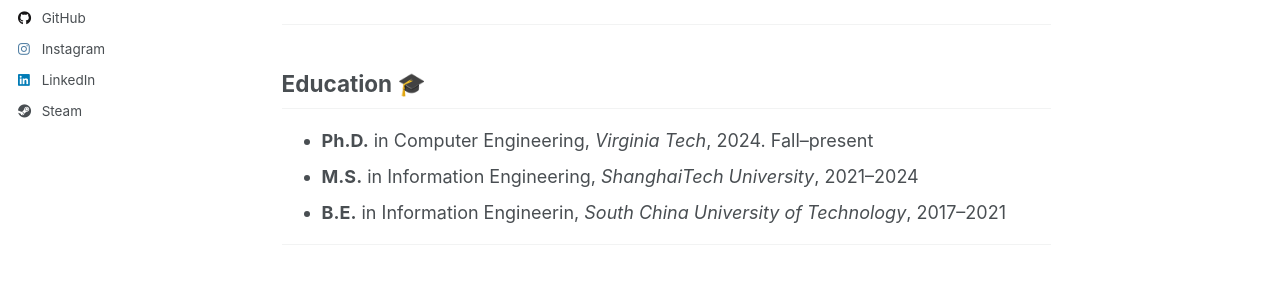
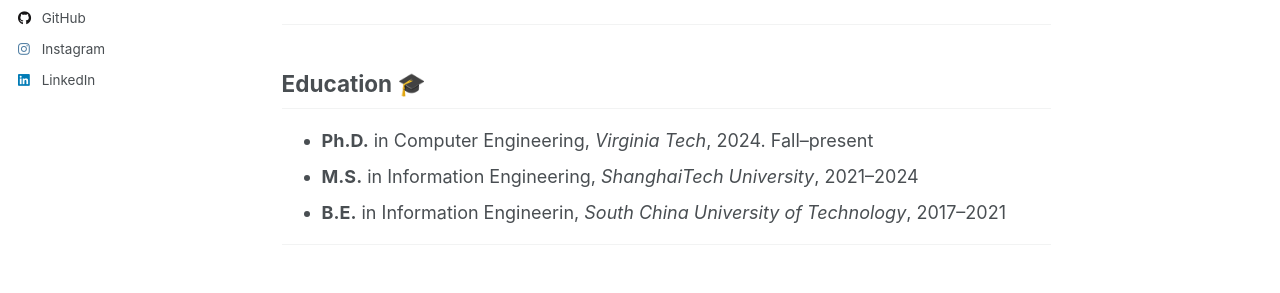
Before and after one commit to frontop137/frontop137.github.io, a Jekyll site: the page built from index.md, in a window 1280 px wide. Shown: the part 425-718 px from the top of the page. Built offline with Jekyll 4.4.1, drawn with Linux system fonts in a browser that asks for light colours; emoji names are drawn with the system emoji font; some web fonts are replaced; a script that is not in the unit is left out; our own code applies the rules of GitHub Pages for plain Markdown files.

Commit message:
Update _config.yml

```diff
--- a/_config.yml
+++ b/_config.yml
@@ -67,7 +67,7 @@
   medium           : # URL
   pinterest        : # Username
   soundcloud       : # Username
-  steam            : "frontop137"
+  steam            : #"frontop137"
   telegram         : # URL
   tumblr           : # Username
   twitter          : # Username for X / Twitter
```
